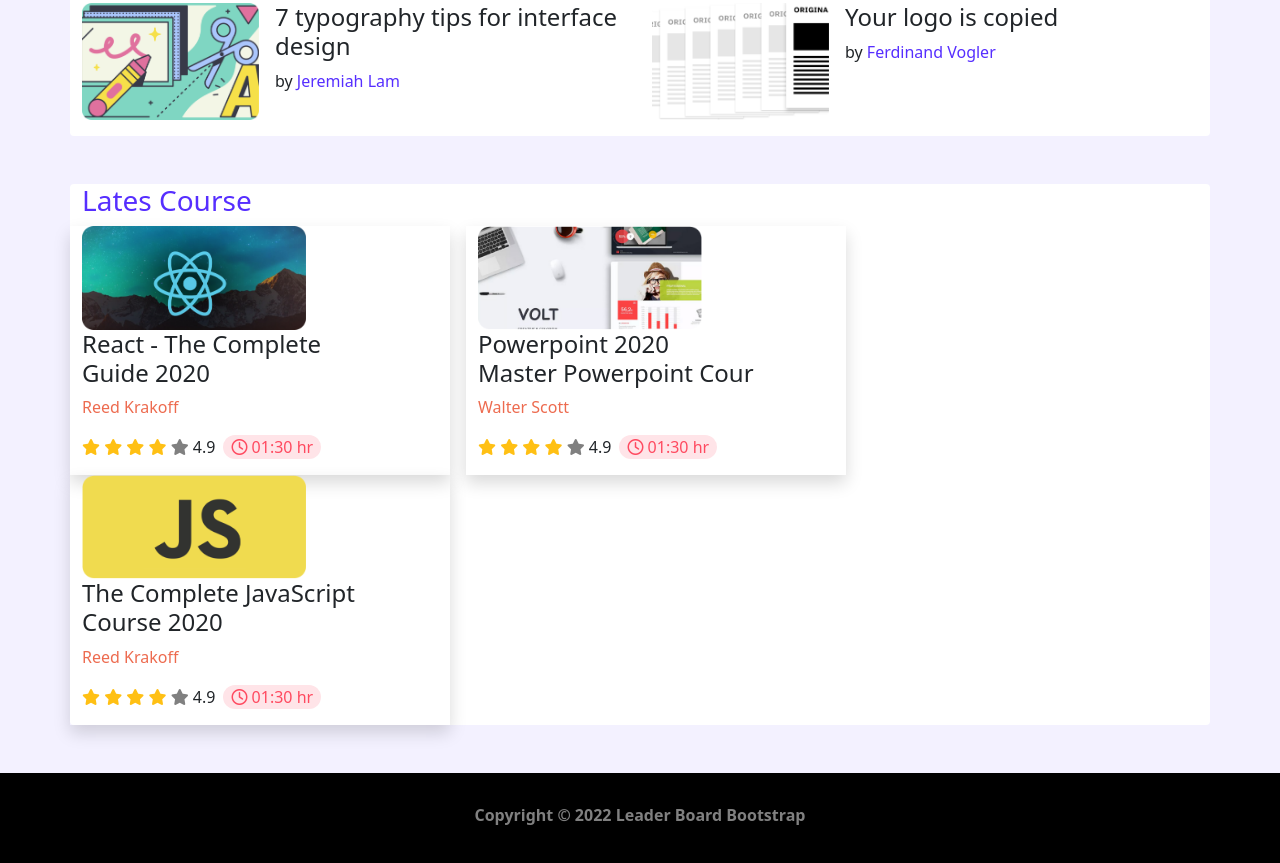
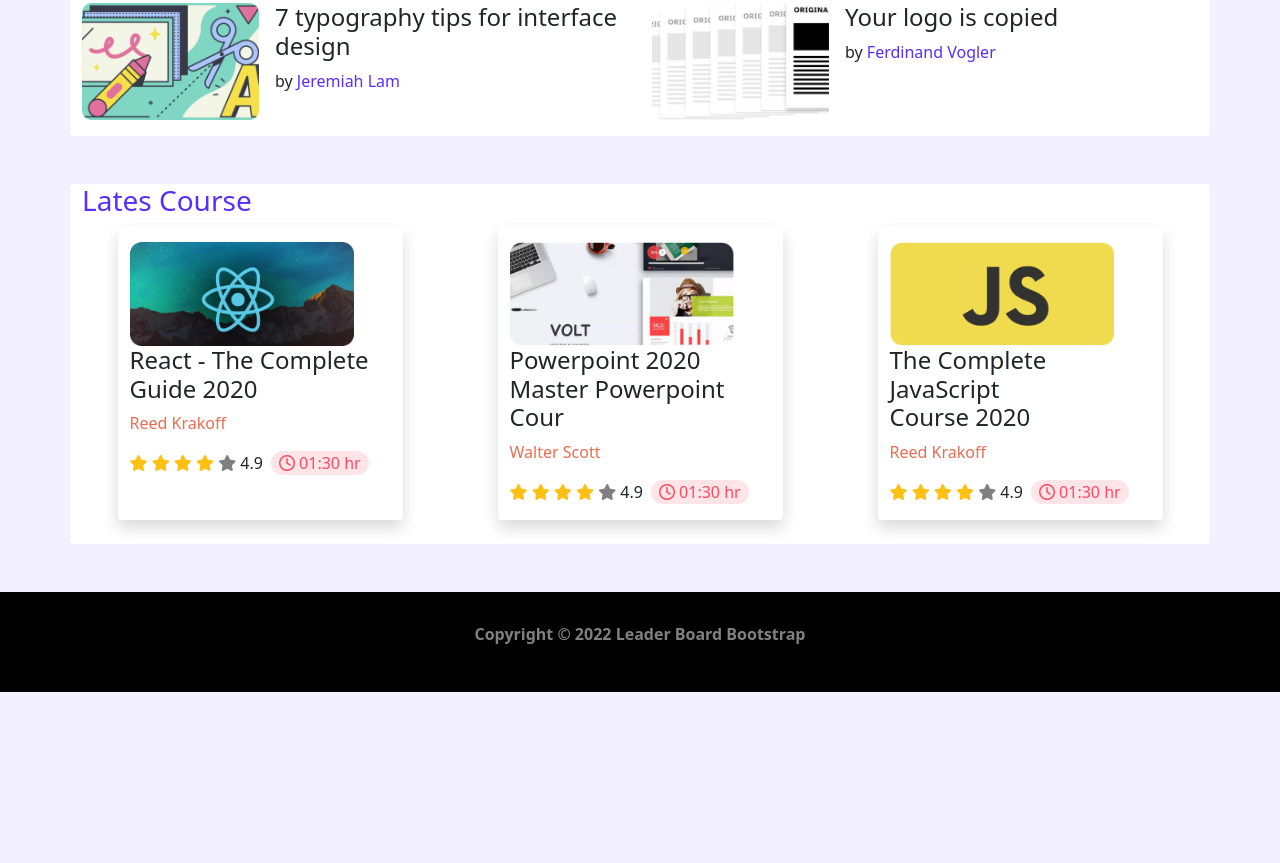
Before and after one commit to imrannaazir/leader-board-bootstrap, a plain HTML site: page index.html in a window 1280 px wide. Shown: the part 577-1440 px from the top of the page. After the commit the page ends 1269 px from the top, so only its background shows below. Drawn offline with Linux system fonts and the light colour scheme.

Commit message:
all in one

```diff
--- a/index.html
+++ b/index.html
@@ -120,8 +120,8 @@
         </section>
         <section class="container bg-white mt-5 rounded mb-5">
             <h3 style="color: #562EFF;">Lates Course</h3>
-            <div class="row">
-                <div class="me-3 col-lg-4 col-md-6 col-sm-12 shadow">
+            <div class="row gy-4 pb-4 rounded">
+                <div class="col-lg-3 col-md-5 col-sm-6 shadow mx-auto rounded pt-3">
 
                     <img src="images/courses/course-1.png" alt="" width="224" height="104">
                     <h4>React - The Complete <br> Guide 2020</h4>
@@ -139,7 +139,7 @@
                         </p>
                     </div>
                 </div>
-                <div class="col-lg-4 col-md-6 col-sm-12 shadow">
+                <div class="col-lg-3 col-md-5 col-sm-8 shadow mx-auto rounded pt-3">
 
                     <img src="images/courses/course-2.png" alt="" width="224" height="104">
                     <h4>Powerpoint 2020 <br> Master Powerpoint Cour</h4>
@@ -157,7 +157,7 @@
                         </p>
                     </div>
                 </div>
-                <div class="col-lg-4 col-md-6 col-sm-12 shadow">
+                <div class="col-lg-3 col-md-5 col-sm-8 shadow mx-auto rounded pt-3">
 
                     <img src="images/courses/course-3.png" alt="" width="224" height="104">
                     <h4>The Complete JavaScript <br>Course 2020</h4>
```
